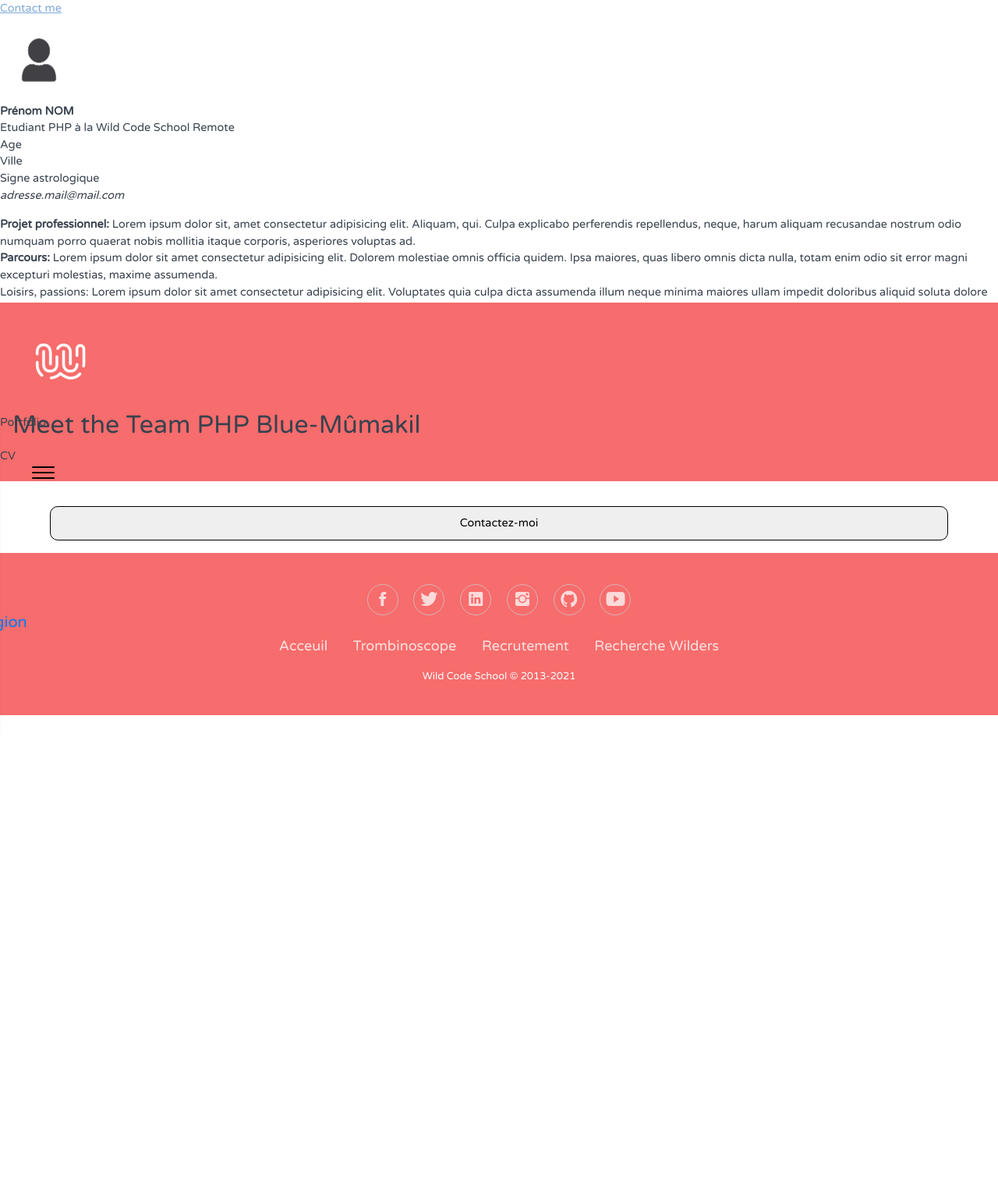
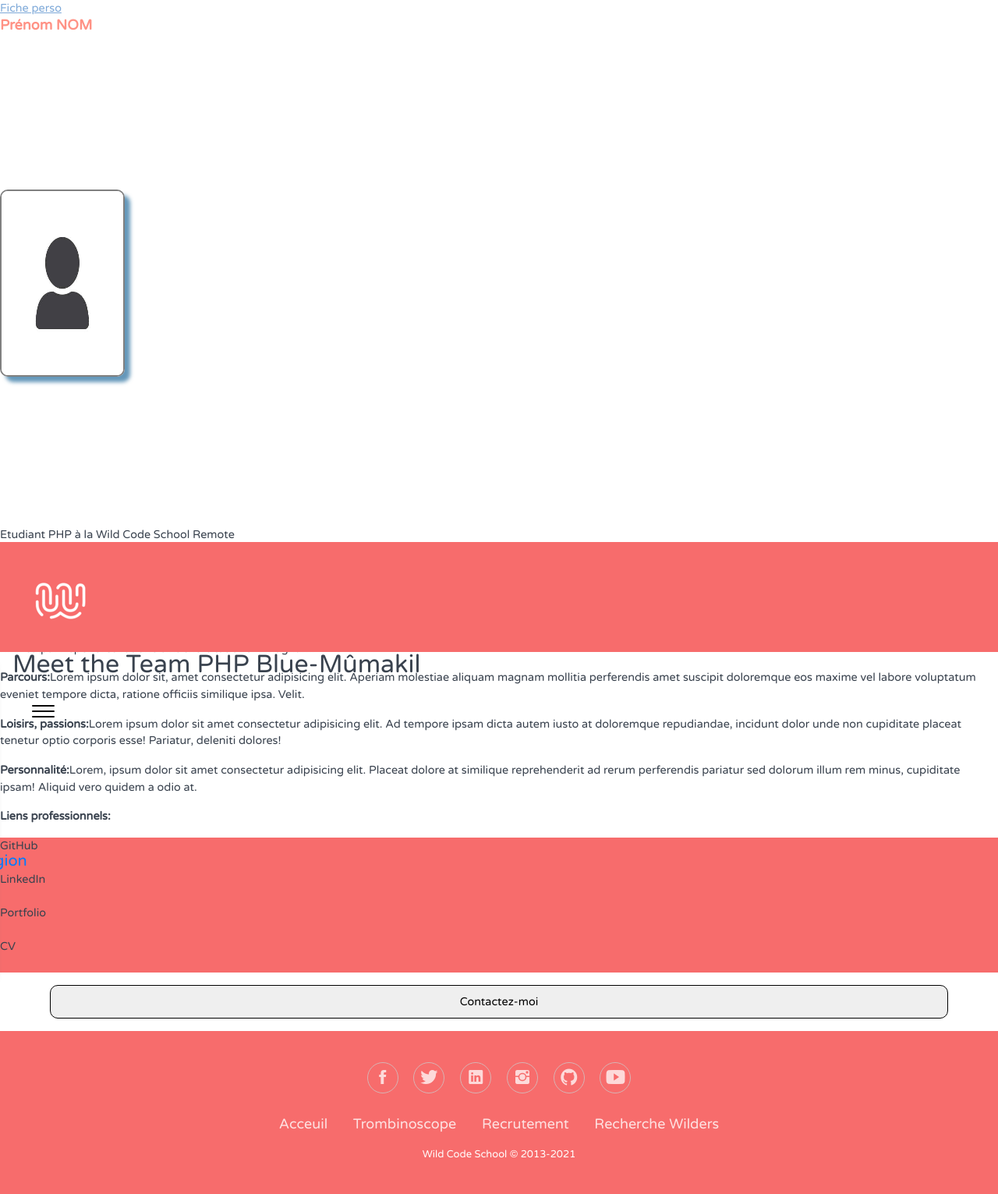
Before and after one commit to Flow78300/wcsDirectory, a PHP site: page /fiche_perso.php in a window 1280 px wide. Shown: the whole page at 78% size. Before the commit the page ends 917 px from the top, so only its background shows below. Run offline with PHP 8.4, Linux system fonts and the light colour scheme; some libraries are stand-ins or nearby versions.

Commit message:
ajout fiche perso php + css

```diff
--- a/fiche_perso.php
+++ b/fiche_perso.php
@@ -5,52 +5,65 @@
     <meta charset="UTF-8">
     <meta http-equiv="X-UA-Compatible" content="IE=edge">
     <meta name="viewport" content="width=device-width, initial-scale=1.0">
-
-    <title>Fiche Perso</title>
-    <link rel="stylesheet" href="assets/css/style.css">
-
+    <title>Fiche personnelle de Prénom NOM</title>
+    <link rel="stylesheet" href="assets/css/_fiche_perso.css">
 </head>
 
 <body>
-    <?php include '_loader.php' ?>
     <?php include '_header.php'?>
-<a href="contact.php">Contact me</a>
-<img src="assets/image_profil.jpg" class="logo" width="100" height="110" align="left" />
+<a href="contact.php">Fiche perso</a>
+<section class="partie1">
+     <h1><strong>Prénom NOM</strong> </h1>
+</section>
+
+<section class="partie2">
+      <article>
+        <section id="Image">
+            <img src="assets/image_profil.jpg"Picture" class="picture"/>
+        </section>
+      </article>
+
+
+      <article>
         <section id="Etat civil">
-    <p><strong>Prénom NOM </strong><br>
-       Etudiant PHP à la Wild Code School Remote </br>
+        <p> Etudiant PHP à la Wild Code School Remote <br>
             Age <br>
             Ville <br>
             Signe astrologique <br>
             <em>adresse.mail@mail.com</em><br>
          </p>
+
          </section>
           <section id="Biographie professionnelle">
-    <p><strong>Projet professionnel:</strong> Lorem ipsum dolor sit, amet consectetur adipisicing
-       elit. Aliquam, qui. Culpa explicabo perferendis repellendus, neque, harum
-       aliquam recusandae nostrum odio numquam porro quaerat nobis mollitia itaque
-       corporis, asperiores voluptas ad. </br>
-       <strong> Parcours:</strong> Lorem ipsum dolor sit amet consectetur adipisicing elit. Dolorem
-       molestiae omnis officia quidem. Ipsa maiores, quas libero omnis dicta nulla,
-       totam enim odio sit error magni excepturi molestias, maxime assumenda. </br>
-       Loisirs, passions: Lorem ipsum dolor sit amet consectetur adipisicing elit.
-       Voluptates quia culpa dicta assumenda illum neque minima maiores ullam impedit
-       doloribus aliquid soluta dolore id omnis veniam ducimus deserunt, rerum facere. </br>
-       <strong>Liens professionnels:</strong> <ul><li>GitHub</li> </br>
+          <p><strong>Projet professionnel:</strong> Lorem ipsum dolor sit, amet consectetur adipisicing elit. Quam, quos cupiditate?
+          A, dolores accusamus hic consequuntur praesentium veniam enim saepe nobis, sed nihil culpa! Asperiores ratione
+          sint exercitationem magnam. </br> </p>
+          <p><strong> Parcours:</strong>Lorem ipsum dolor sit, amet consectetur adipisicing elit. Aperiam molestiae aliquam
+          magnam mollitia perferendis amet suscipit doloremque eos maxime vel labore voluptatum eveniet tempore dicta,
+          ratione officiis similique ipsa. Velit.</br></p>
+          <p><strong>Loisirs, passions:</strong>Lorem ipsum dolor sit amet consectetur adipisicing elit.
+          Ad tempore ipsam dicta autem iusto at doloremque repudiandae, incidunt dolor unde non cupiditate
+          placeat tenetur optio corporis esse! Pariatur, deleniti dolores!</br></p>
+          <p><strong>Personnalité:</strong>Lorem, ipsum dolor sit amet consectetur adipisicing elit.
+          Placeat dolore at similique reprehenderit ad rerum perferendis pariatur sed dolorum illum rem minus,
+          cupiditate ipsam! Aliquid vero quidem a odio at. </br></p>
+          <p><strong>Liens professionnels:</strong> <ul><li>GitHub</li> </br>
                                                         <li>LinkedIn</li> </br>
                                                         <li>Portfolio</li> </br>
                                                         <li>CV</li> </br>
                                                     </ul>
           </p>
-    </section>
-
          <input class="favorite styled"
           type="button"
           value="Contactez-moi">
+        </section>
+        </div>
+      </article>
+    </section>
+
 
 
 <?php include '_footer.php' ?>
-<script src="script.js"></script>
 </body>
 
 </html>
```
Also changed, not shown: assets/css/ficher_perso.css (added, +99 -0 lines). Lines whose indentation alone changed are shown as unchanged.
